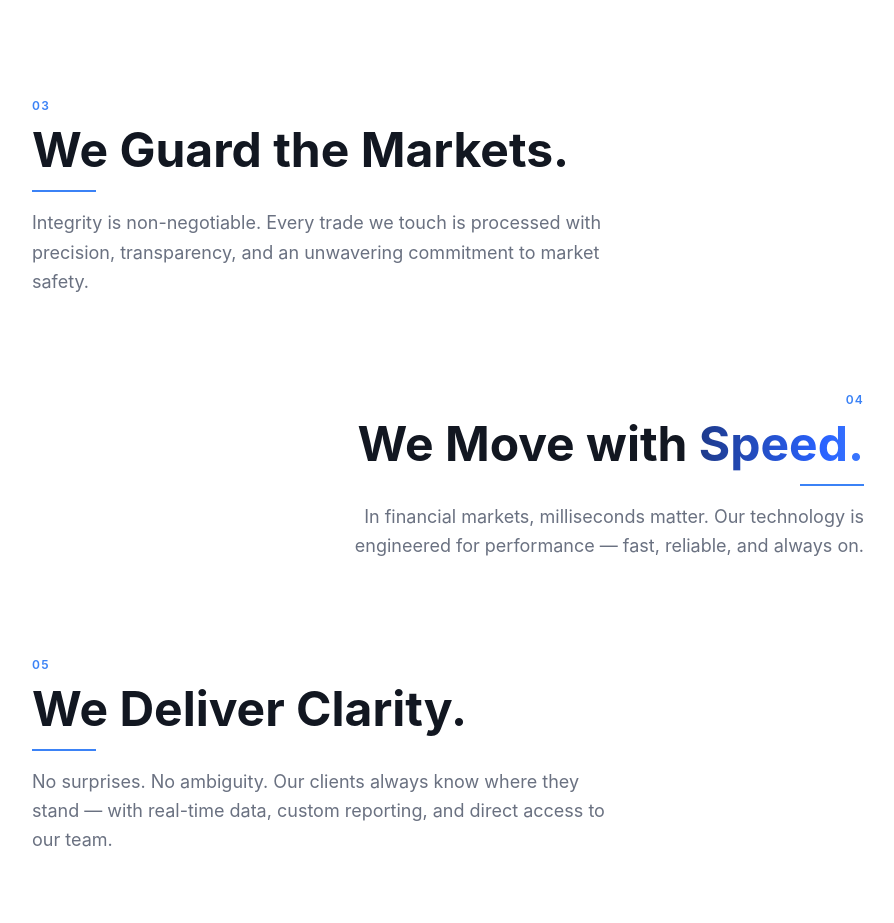
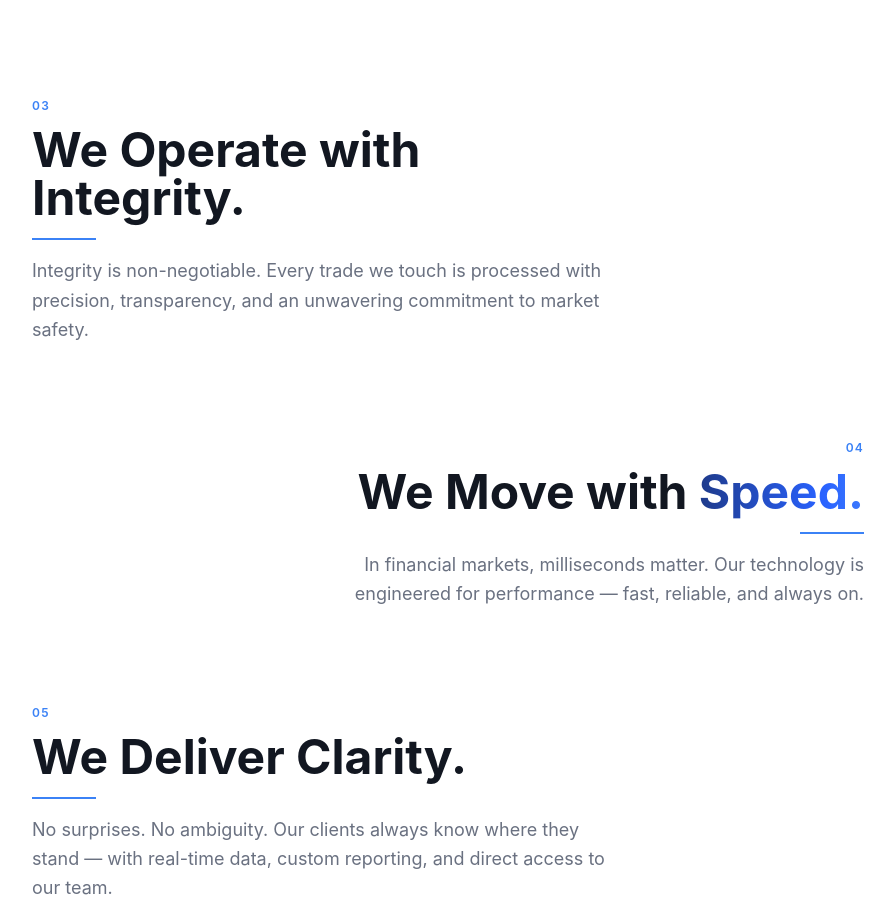
Before and after one commit to amcbey/techspeed-landing, a React (Vite) app: page /about/our-mission in a window 1280 px wide. Shown: the part 1022-1945 px from the top of the page, without its empty margins (192-1086 px from the left). Built offline with nearby package versions, Linux system fonts and the light colour scheme; no server answers; the HTML template or start-up script is replaced by a standard one.

Commit message:
Change 'We Guard the Markets' to 'We Operate with Integrity' on Our Mission page
Co-Authored-By: Claude Sonnet 4.6 <noreply@anthropic.com>

```diff
--- a/src/pages/OurMission.tsx
+++ b/src/pages/OurMission.tsx
@@ -15,7 +15,7 @@ const statements = [
     align: "right",
   },
   {
-    heading: "We Guard the Markets.",
+    heading: "We Operate with Integrity.",
     body: "Integrity is non-negotiable. Every trade we touch is processed with precision, transparency, and an unwavering commitment to market safety.",
     align: "left",
   },
```
